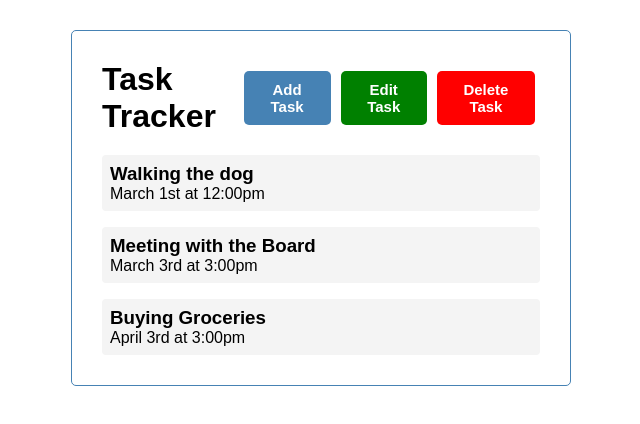
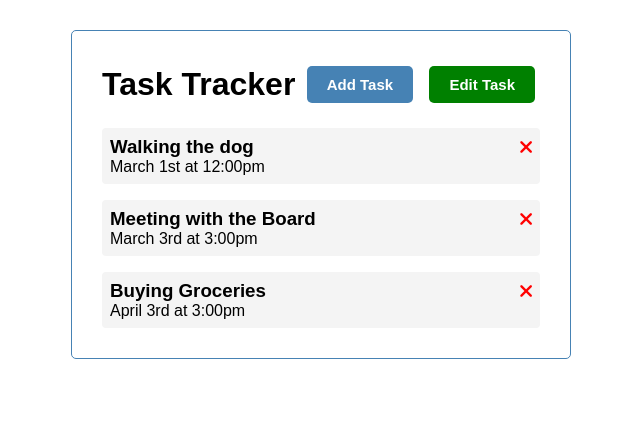
Before and after one commit to CaimeoAI/vuejscli, a Vue app: page / in a window 1280 px wide. Shown: the top 424 px of the page, without its empty margins (319-959 px from the left). Built offline with nearby package versions, Linux system fonts and the light colour scheme.

Commit message:
added fontawesome cdn and created delete buttons for the task component

```diff
--- a/public/index.html
+++ b/public/index.html
@@ -5,6 +5,7 @@
     <meta http-equiv="X-UA-Compatible" content="IE=edge">
     <meta name="viewport" content="width=device-width,initial-scale=1.0">
     <link rel="icon" href="<%= BASE_URL %>favicon.ico">
+    <link rel="stylesheet" href="https://cdnjs.cloudflare.com/ajax/libs/font-awesome/6.1.1/css/all.min.css" integrity="sha512-KfkfwYDsLkIlwQp6LFnl8zNdLGxu9YAA1QvwINks4PhcElQSvqcyVLLD9aMhXd13uQjoXtEKNosOWaZqXgel0g==" crossorigin="anonymous" referrerpolicy="no-referrer" />
     <title><%= htmlWebpackPlugin.options.title %></title>
   </head>
   <body>
--- a/src/components/Header.vue
+++ b/src/components/Header.vue
@@ -3,7 +3,6 @@
         <h1>Task Tracker</h1>
         <ButtonComp @click="addTask()" text='Add Task' color='steelblue'/>
         <ButtonComp @click="editTask()" text='Edit Task' color='green'/>
-        <ButtonComp @click="deleteTask()" text='Delete Task' color='red'/>
     </header>
 </template>
 
--- a/src/components/Task.vue
+++ b/src/components/Task.vue
@@ -1,6 +1,9 @@
 <template>
     <div class="task">
-        <h3>{{task.text}}</h3>
+        <h3>
+            {{task.text}}
+            <i class="fas fa-times"></i>
+        </h3>
         <p>{{task.day}}</p>
 
     </div>
@@ -23,4 +26,14 @@
         background-color: #f4f4f4;
         border-radius: 4px;
     }
+
+    h3 {
+        display: flex;
+        align-items: center;
+        justify-content: space-between;
+    }
+
+    i {
+        color: red;
+    }
 </style>
```
